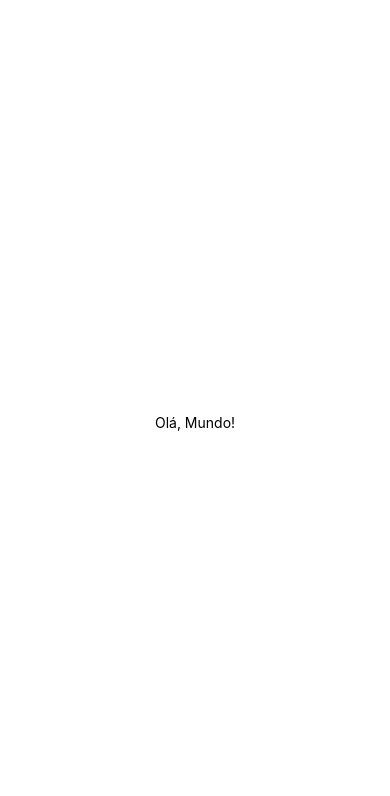
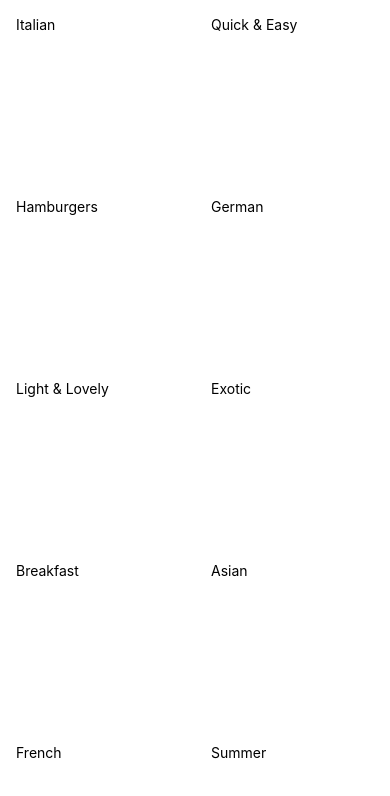
Before and after one commit to jesiqueira/RNrefeicao, a React Native app: screen / in a window 390 px wide. Shown: the top 796 px of the page. Built offline with nearby package versions, Linux system fonts and the light colour scheme.

Commit message:
modificado tela principal do app para container CategoriesScreen

```diff
--- a/App.js
+++ b/App.js
@@ -1,20 +1,10 @@
-import { StatusBar } from "expo-status-bar";
-import { StyleSheet, Text, View } from "react-native";
+import { StyleSheet } from 'react-native'
+import CategoriesScreen from './screens/CategoriesScreen'
 
 export default function App() {
-  return (
-    <View style={styles.container}>
-      <Text>Olá, Mundo!</Text>
-      <StatusBar style="auto" />
-    </View>
-  );
+  return <CategoriesScreen />
 }
 
 const styles = StyleSheet.create({
-  container: {
-    flex: 1,
-    backgroundColor: "#fff",
-    alignItems: "center",
-    justifyContent: "center",
-  },
-});
+  container: {},
+})
--- /dev/null
+++ b/components/CategoryGridTile.js
@@ -0,0 +1,28 @@
+import { Pressable, Text, View, StyleSheet } from 'react-native'
+
+const CategoryGridTile = ({ title, color }) => {
+  return (
+    <View style={styles.gridItem}>
+      <Pressable>
+        <View style={styles.innerContainer}>
+          <Text>{title}</Text>
+        </View>
+      </Pressable>
+    </View>
+  )
+}
+
+export default CategoryGridTile
+
+const styles = StyleSheet.create({
+  gridItem: {
+    flex: 1,
+    margin: 16,
+    height: 150,
+    borderRadius: 8,
+    elevation: 4,
+  },
+  innerContainer: {
+    flex: 1,
+  },
+})
--- a/screens/CategoriesScreen.js
+++ b/screens/CategoriesScreen.js
@@ -1,5 +1,14 @@
+import { FlatList } from 'react-native'
+
+import { CATEGORIES } from '../data/dummy-data'
+import CategoryGridTile from '../components/CategoryGridTile'
+
+const renderCategoryItem = (itemData) => {
+  return <CategoryGridTile title={itemData.item.title} color={itemData.item.color} />
+}
+
 const CategoriesScreen = () => {
-  return
+  return <FlatList data={CATEGORIES} keyExtractor={(item) => item.id} renderItem={renderCategoryItem} numColumns={2}></FlatList>
 }
 
 export default CategoriesScreen
```
